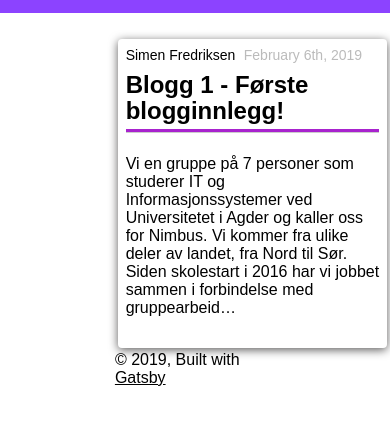
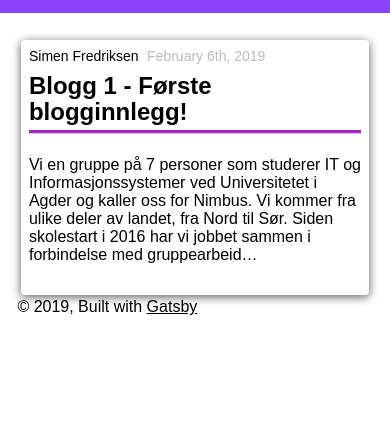
Before and after one commit to NimbusUIA/nimblog, a Gatsby site: page / in a window 390 px wide. Shown: the part 45-470 px from the top of the page. Built offline with nearby package versions, Linux system fonts and the light colour scheme; Gatsby itself is replaced by a stand-in of ours.

Commit message:
-fikset skalering på tablet og telefon

```diff
--- a/src/components/layout.css
+++ b/src/components/layout.css
@@ -186,7 +186,10 @@ html {
 
   box-sizing: border-box;
   overflow-y: scroll;
+  height: 100vh;
 }
+
+
 * {
   box-sizing: inherit;
 }
@@ -197,7 +200,7 @@ html {
   box-sizing: inherit;
 }
 body {
-  background-color:white;;
+  height: 100vh;
   font-family: 'Montserrat', sans-serif;
   font-weight: normal;
   word-wrap: break-word;
@@ -433,6 +436,17 @@ footer a {
   padding: 0px 1.0875rem 1.45rem;
   padding-top: 0;
 }
+
+@media screen and (max-width: 800px){
+  #container{
+    max-width: 80%
+  }
+}
+@media screen and (max-width: 430px){
+  #container{
+    max-width: 100%
+  }
+}
 fieldset {
   margin-left: 0;
   margin-right: 0;
```
